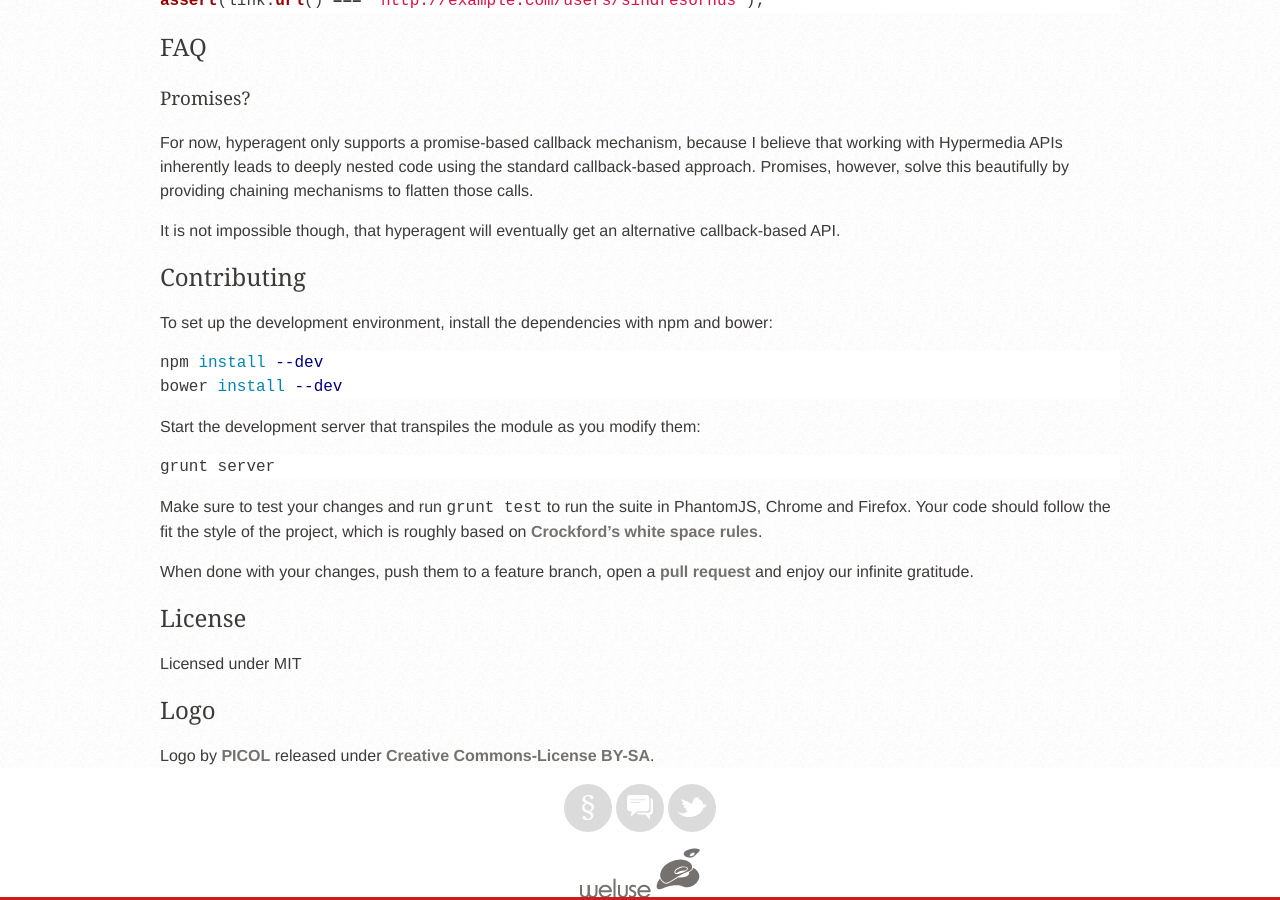
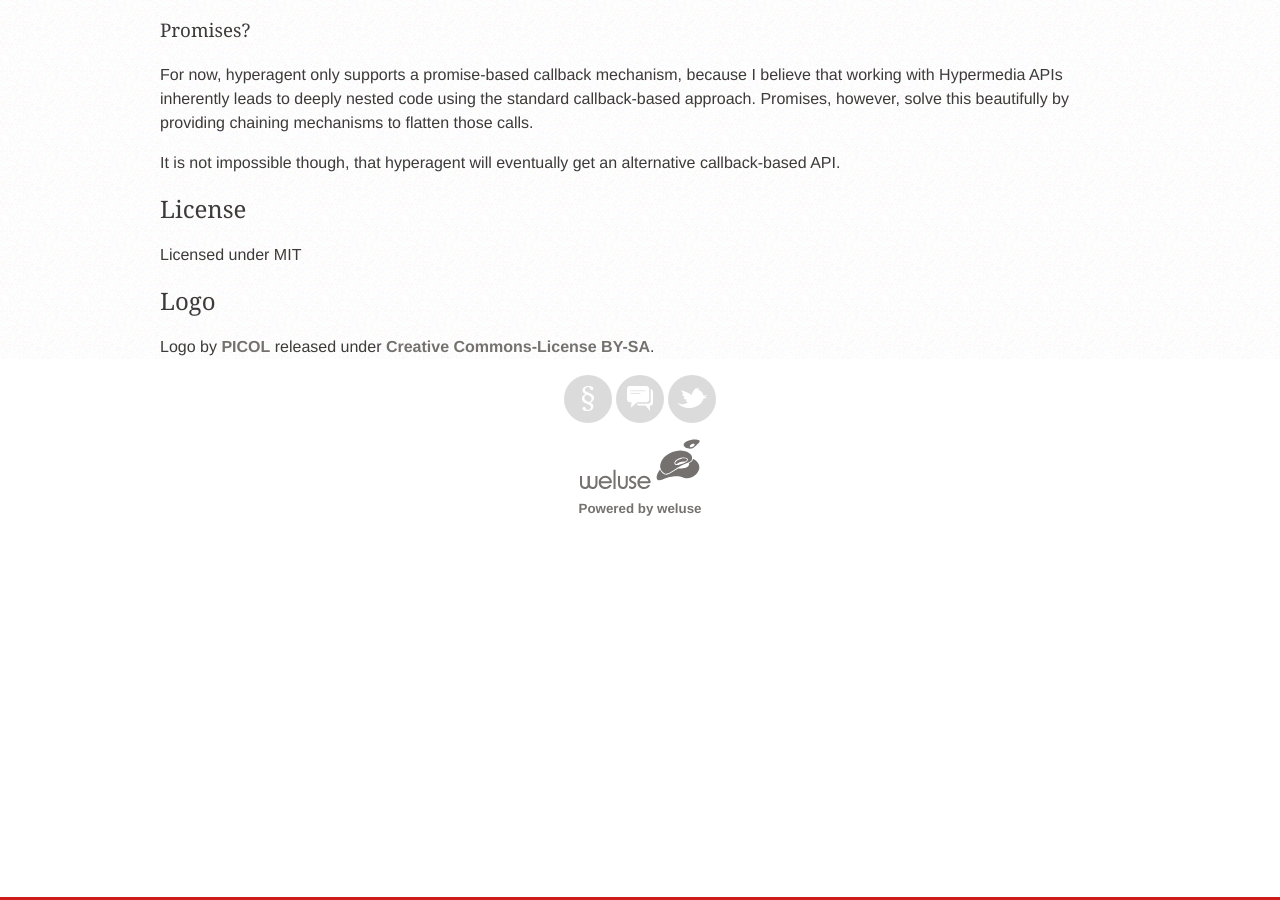
Before and after one commit to weluse/hyperagent, a Jekyll site: the page built from index.md, in a window 1280 px wide and 900 px high, scrolled down 5568 px. Built offline with Jekyll 4.4.1, drawn with Linux system fonts in a browser that asks for light colours; some web fonts are replaced; Markdown is read by kramdown in place of the engine named in the settings; some of the changed text lies outside the part shown.

Commit message:
Updated update.sh

````diff
--- a/_includes/README.md
+++ b/_includes/README.md
@@ -1,7 +1,9 @@
-## hyperagent.js
+<div class="intro">
+# hyperagent.js
 
 hyperagent.js is a JavScript library for consuming [HAL] hypermedia APIs in the
 browser.
+</div>
 
 ## Compatibility
 
@@ -299,31 +301,6 @@
   [RFC6570]: http://tools.ietf.org/html/rfc6570
   [HAL]: http://tools.ietf.org/html/draft-kelly-json-hal-05
 
-## Contributing
-
-To set up the development environment, install the dependencies with npm and
-bower:
-
-```bash
-npm install --dev
-bower install --dev
-```
-
-Start the development server that transpiles the module as you modify them:
-
-```bash
-grunt server
-```
-
-Make sure to test your changes and run `grunt test` to run the suite in
-PhantomJS, Chrome and Firefox. Your code should follow the fit the style of the
-project, which is roughly based on
-[Crockford's white space rules](http://javascript.crockford.com/code.html).
-
-When done with your changes, push them to a feature branch, open a [pull
-request](http://github.com/passy/hyperagent.js/issues/) and enjoy our infinite
-gratitude.
-
 ## License
 
 Licensed under MIT
````
Also changed, not shown: _includes/CONTRIBUTING.md (added, +24 -0 lines), contributing/index.md (+1 -1 lines), 1 other file.
